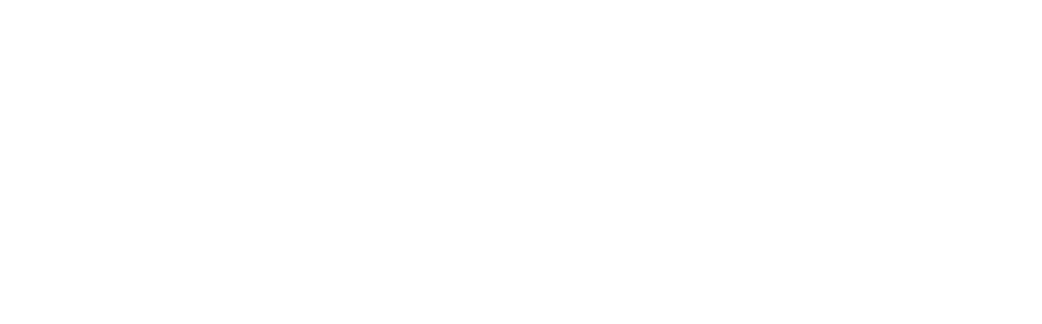
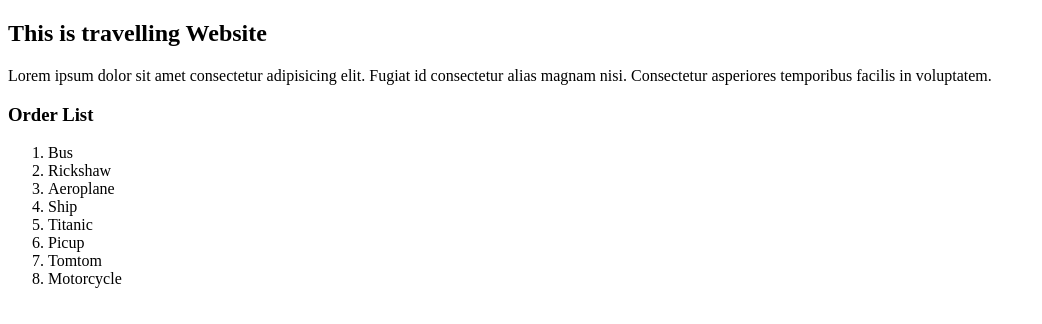
Before and after one commit to coder-shakil99/travelling-website, a plain HTML site: page index.html in a window 1280 px wide. Shown: the whole page, without its empty margins (0-1042 px from the left). Drawn offline with Linux system fonts and the light colour scheme.

Commit message:
add some list

```diff
--- a/index.html
+++ b/index.html
@@ -4,9 +4,23 @@
           <meta charset="UTF-8">
           <meta name="viewport" content="width=device-width, initial-scale=1.0">
           <title>Travelling Website</title>
+          <link rel="stylesheet" href="style.css">
 
 </head>
 <body>
+          <h2>This is travelling Website</h2>
+          <p>Lorem ipsum dolor sit amet consectetur adipisicing elit. Fugiat id consectetur alias magnam nisi. Consectetur asperiores temporibus facilis in voluptatem.</p>
 
+          <h3>Order List</h3>
+          <ol>
+                <li>Bus</li>
+                <li>Rickshaw</li>
+                <li>Aeroplane</li>
+                <li>Ship</li>
+                <li>Titanic</li>
+                <li>Picup</li>
+                <li>Tomtom</li>
+                <li>Motorcycle</li>
+          </ol>
 </body>
 </html>
```
Also changed, not shown: style.css (added).
